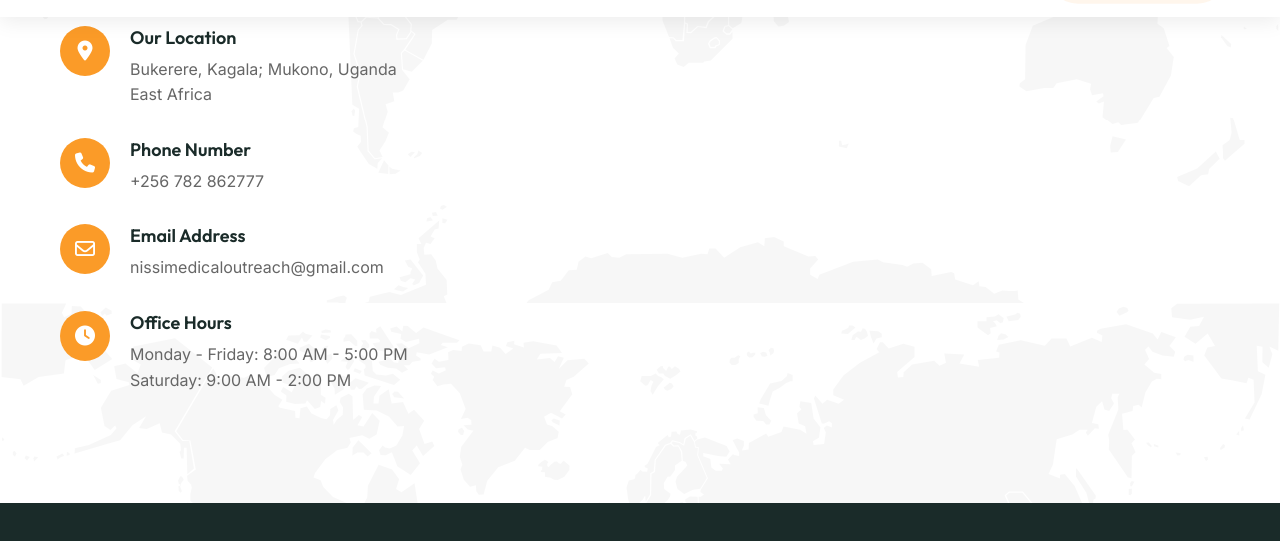
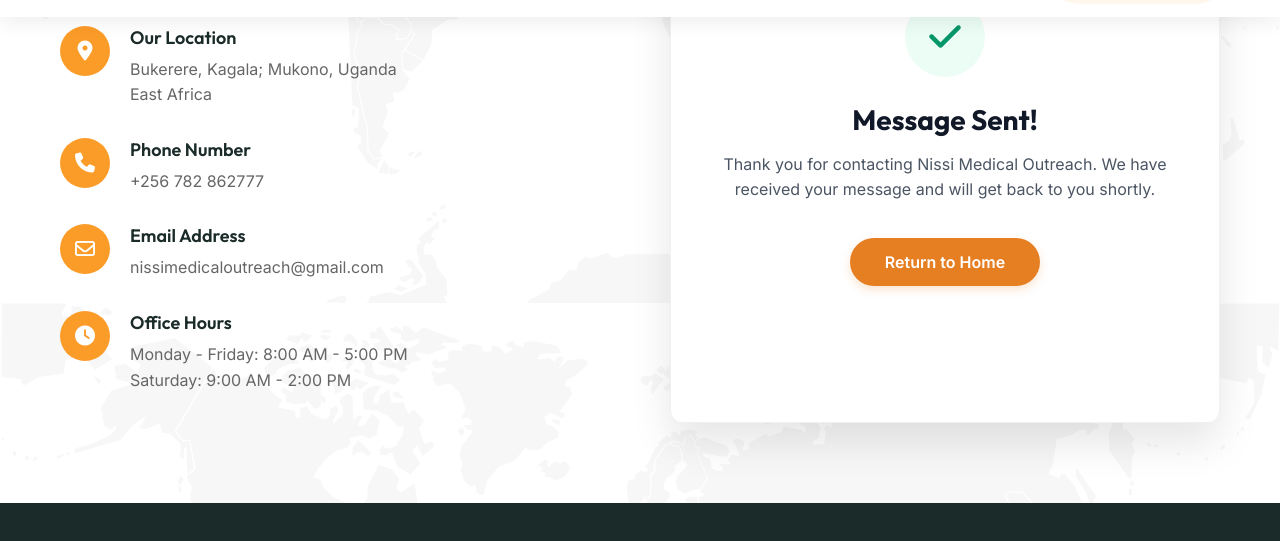
Before and after one commit to GeorgewilliamsUg/Nissi_medical_outreach, a plain HTML site: page contact.html in a window 1280 px wide. Both pictures are taken after typing "Sample", "name@example.com", "Sample", "Sample" into the empty fields and a click on the button "SEND MESSAGE". Shown: the part 532-1073 px from the top of the page. Drawn offline with Linux system fonts and the light colour scheme.

Commit message:
Giving a thank you message a centre card and a return home button

```diff
--- a/contact.html
+++ b/contact.html
@@ -87,6 +87,70 @@
             #contact-form {
                 padding: 25px;
             }
+        }
+
+        /* Success Message Card Styles */
+        #thank-you-msg {
+            text-align: center;
+            padding: 50px 40px;
+            background: white;
+            border-radius: 12px;
+            box-shadow: 0 20px 40px rgba(0, 0, 0, 0.1);
+            border: 1px solid #f0f0f0;
+            animation: slideUpFade 0.5s ease-out forwards;
+            max-width: 600px;
+            margin: 0 auto;
+        }
+
+        .success-icon {
+            width: 80px;
+            height: 80px;
+            background-color: #ecfdf5;
+            color: #059669;
+            border-radius: 50%;
+            display: flex;
+            align-items: center;
+            justify-content: center;
+            margin: 0 auto 25px;
+            font-size: 36px;
+        }
+
+        .success-title {
+            color: #111827;
+            font-size: 28px;
+            font-weight: 700;
+            margin-bottom: 15px;
+            font-family: 'Outfit', sans-serif;
+        }
+
+        .success-text {
+            color: #4b5563;
+            margin-bottom: 35px;
+            font-size: 16px;
+            line-height: 1.6;
+        }
+
+        .success-btn {
+            display: inline-block;
+            padding: 14px 35px;
+            background-color: #e67e22;
+            color: white;
+            border-radius: 50px;
+            text-decoration: none;
+            font-weight: 600;
+            transition: all 0.3s ease;
+            box-shadow: 0 4px 10px rgba(230, 126, 34, 0.2);
+        }
+
+        .success-btn:hover {
+            background-color: #d35400;
+            transform: translateY(-2px);
+            box-shadow: 0 8px 20px rgba(230, 126, 34, 0.3);
+        }
+
+        @keyframes slideUpFade {
+            from { opacity: 0; transform: translateY(30px); }
+            to { opacity: 1; transform: translateY(0); }
         }
     </style>
 </head>
@@ -215,8 +279,13 @@
                     <button type="submit">SEND MESSAGE</button>
                 </form>
 
-                <div id="thank-you-msg" style="display:none; color: green; font-weight: bold; margin-top: 10px;">
-                    Thank you! Your message has been sent.
+                <div id="thank-you-msg" style="display:none;">
+                    <div class="success-icon">
+                        <i class="fa-solid fa-check"></i>
+                    </div>
+                    <h3 class="success-title">Message Sent!</h3>
+                    <p class="success-text">Thank you for contacting Nissi Medical Outreach. We have received your message and will get back to you shortly.</p>
+                    <a href="index.html" class="success-btn">Return to Home</a>
                 </div>
 
                 <script type="text/javascript">var submitted = false;</script>
```
